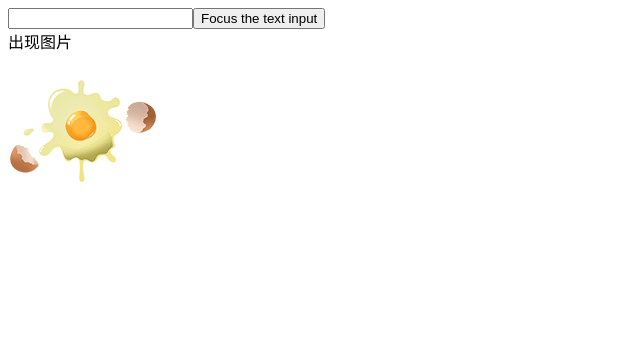
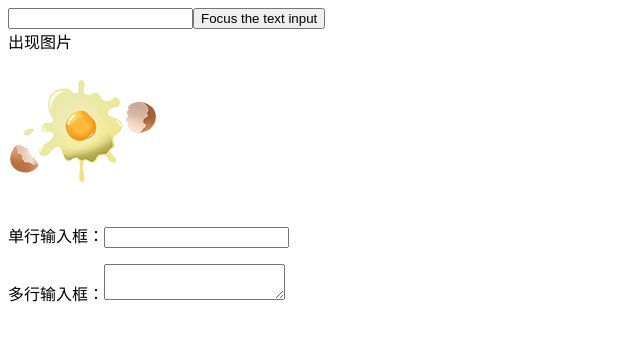
Before and after one commit to Vera1128/react_demo, a React app: page / in a window 1280 px wide. Both pictures are taken after a click on the element "出现图片". Shown: the top 340 px of the page, without its empty margins (0-640 px from the left). Built offline with nearby package versions, Linux system fonts and the light colour scheme.

Commit message:
add QrCode组件

```diff
--- a/src/component/QrCode.js
+++ b/src/component/QrCode.js
@@ -8,7 +8,9 @@ class QrCode extends Component {
   constructor(props) {
     super(props);
     this.state = {
-      active: false
+      active: false,
+      inputValue: '',
+      textareaValue: ''
     };
   }
   static PropTypes = {
@@ -21,7 +23,19 @@ class QrCode extends Component {
     return (
       <div>
         <div className="btn-style" onClick={this.handleBtnClick}>出现图片</div>
-        <img className="Qr-image" src={require('../image/egg.png')} style={{display: this.state.active ? 'block' : 'none'}}/>
+        <div  style={{display: this.state.active ? 'block' : 'none'}} onClick={this.handleImgClick}>
+          <img className="Qr-image" src={require('../image/egg.png')}/>
+        </div>
+        <div>
+          <p>
+            单行输入框：
+            <input className="input-style" type="text" value={this.state.inputValue} onChange={this.handleInputChange}/>
+          </p>
+          <p>
+            多行输入框：
+            <textarea className="input-style" type="text" value={this.state.textareaValue} onChange={this.handleTextareaChange}/>
+          </p>
+        </div>
       </div>
     );
   }
@@ -30,17 +44,40 @@ class QrCode extends Component {
       active: true
     })
   }
+  handleImgClick = (e) => {
+    //防止事件冒泡
+    e.nativeEvent.stopImmediatePropagation();
+    console.log('stopPropagation');
+  }
+  handleInputChange = (e) => {
+    this.setState({
+      inputValue: e.target.value
+    })
+  }
+  handleTextareaChange = (e) => {
+    this.setState({
+      textareaValue: e.target.value
+    })
+  }
+  //生命周期函数
   //在render方法之前执行
   componentWillMount() {
 
   }
   //在render方法之后执行
   componentDidMount() {
-
+    document.addEventListener('click', e => {
+      if (e.target && e.target.matches('div.btn-style')) {
+        return;
+      }
+      this.setState({
+        active: false
+      })
+    });
   }
   //组件卸载前，常在其中执行一些清理方法，如事件回收或清除定时器
   componentWillUnmount() {
-
+    document.removeEventListener('click');
   }
   componentWillReceiveProps(nextProps) {
 
--- a/src/style/QrCode.scss
+++ b/src/style/QrCode.scss
@@ -13,4 +13,9 @@
   width: 100px;
   height: 100px;
   margin: 0 auto;
+  border: 1px solid blue;
 }
+.input-style{
+  border: 1px solid red;
+  border-radius: 2px;
+}
```
